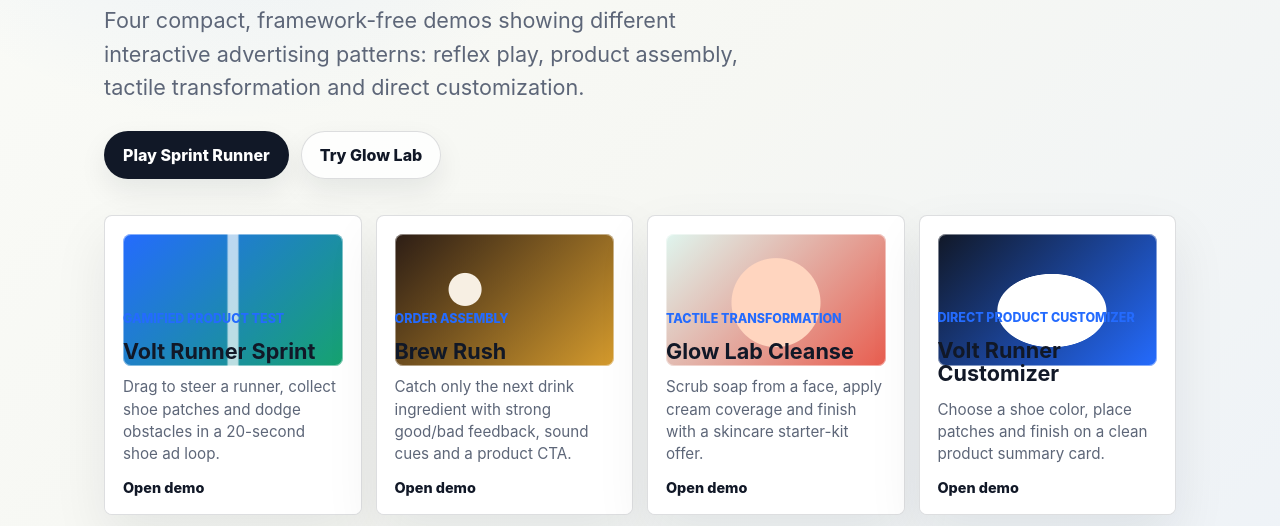
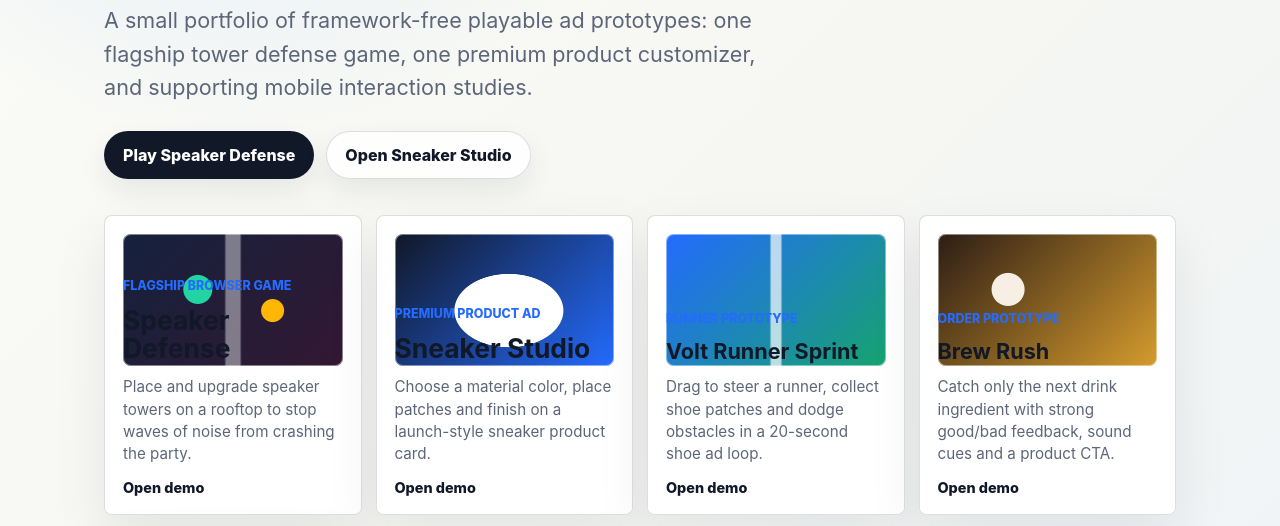
Before and after one commit to SebastianBoehler/html5-playable-ad-demos, a plain HTML site: page index.html in a window 1280 px wide. Shown: the part 391-917 px from the top of the page. Drawn offline with Linux system fonts and the light colour scheme.

Commit message:
docs: feature speaker defense on demo menu

```diff
--- a/index.html
+++ b/index.html
@@ -17,25 +17,39 @@
         <p class="eyebrow">Agentic Game Dev application</p>
         <h1>Mobile HTML5 playable ad prototypes</h1>
         <p class="lede">
-          Four compact, framework-free demos showing different interactive advertising patterns:
-          reflex play, product assembly, tactile transformation and direct customization.
+          A small portfolio of framework-free playable ad prototypes: one flagship tower defense game,
+          one premium product customizer, and supporting mobile interaction studies.
         </p>
         <div class="hero-actions" aria-label="Primary demos">
-          <a class="button primary" href="sprint-runner/">Play Sprint Runner</a>
-          <a class="button" href="skincare-lab/">Try Glow Lab</a>
+          <a class="button primary" href="speaker-defense/">Play Speaker Defense</a>
+          <a class="button" href="drag-customizer/">Open Sneaker Studio</a>
         </div>
       </header>
 
       <section class="demo-grid" aria-label="Playable ad demos">
+        <a class="demo-card speaker featured" href="speaker-defense/">
+          <span class="tag">Flagship browser game</span>
+          <h2>Speaker Defense</h2>
+          <p>Place and upgrade speaker towers on a rooftop to stop waves of noise from crashing the party.</p>
+          <span class="launch">Open demo</span>
+        </a>
+
+        <a class="demo-card shoe featured" href="drag-customizer/">
+          <span class="tag">Premium product ad</span>
+          <h2>Sneaker Studio</h2>
+          <p>Choose a material color, place patches and finish on a launch-style sneaker product card.</p>
+          <span class="launch">Open demo</span>
+        </a>
+
         <a class="demo-card runner" href="sprint-runner/">
-          <span class="tag">Gamified product test</span>
+          <span class="tag">Runner prototype</span>
           <h2>Volt Runner Sprint</h2>
           <p>Drag to steer a runner, collect shoe patches and dodge obstacles in a 20-second shoe ad loop.</p>
           <span class="launch">Open demo</span>
         </a>
 
         <a class="demo-card brew" href="brew-rush/">
-          <span class="tag">Order assembly</span>
+          <span class="tag">Order prototype</span>
           <h2>Brew Rush</h2>
           <p>Catch only the next drink ingredient with strong good/bad feedback, sound cues and a product CTA.</p>
           <span class="launch">Open demo</span>
@@ -48,19 +62,13 @@
           <span class="launch">Open demo</span>
         </a>
 
-        <a class="demo-card shoe" href="drag-customizer/">
-          <span class="tag">Direct product customizer</span>
-          <h2>Volt Runner Customizer</h2>
-          <p>Choose a shoe color, place patches and finish on a clean product summary card.</p>
-          <span class="launch">Open demo</span>
-        </a>
       </section>
 
       <section class="notes" aria-label="Implementation notes">
         <div>
           <h2>Built for fast review</h2>
           <p>
-            Plain HTML, CSS and JavaScript. No framework, no build step, no external assets.
+            Plain HTML, CSS and JavaScript. No build step and no external assets.
             Each demo is designed to load quickly and be understood in a few seconds on mobile.
           </p>
         </div>
--- a/landing.css
+++ b/landing.css
@@ -147,6 +147,14 @@ h1 {
     linear-gradient(135deg, #246bfe, #16a36f);
 }
 
+.speaker {
+  --scene:
+    radial-gradient(circle at 34% 42%, #21d4a2 0 14px, transparent 15px),
+    radial-gradient(circle at 68% 58%, #ffb703 0 11px, transparent 12px),
+    linear-gradient(90deg, transparent 46%, rgba(255, 255, 255, 0.42) 47% 53%, transparent 54%),
+    linear-gradient(135deg, #14213d, #331832);
+}
+
 .brew {
   --scene:
     radial-gradient(circle at 32% 42%, #f7efe3 0 16px, transparent 17px),
@@ -173,6 +181,10 @@ h1 {
 .demo-card h2 {
   font-size: 1.35rem;
   line-height: 1.05;
+}
+
+.featured h2 {
+  font-size: 1.65rem;
 }
 
 .demo-card p {
```
Also changed, not shown: 1 other file.
